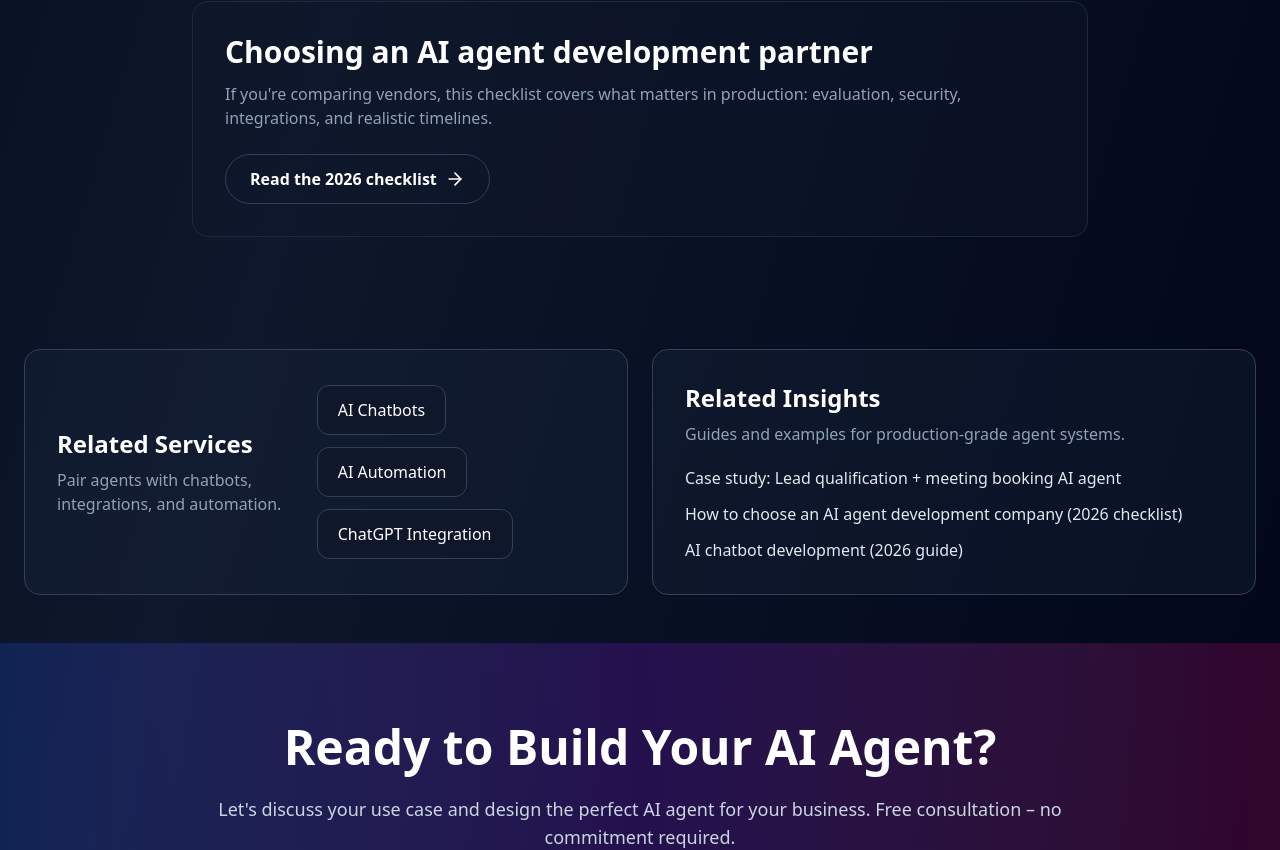
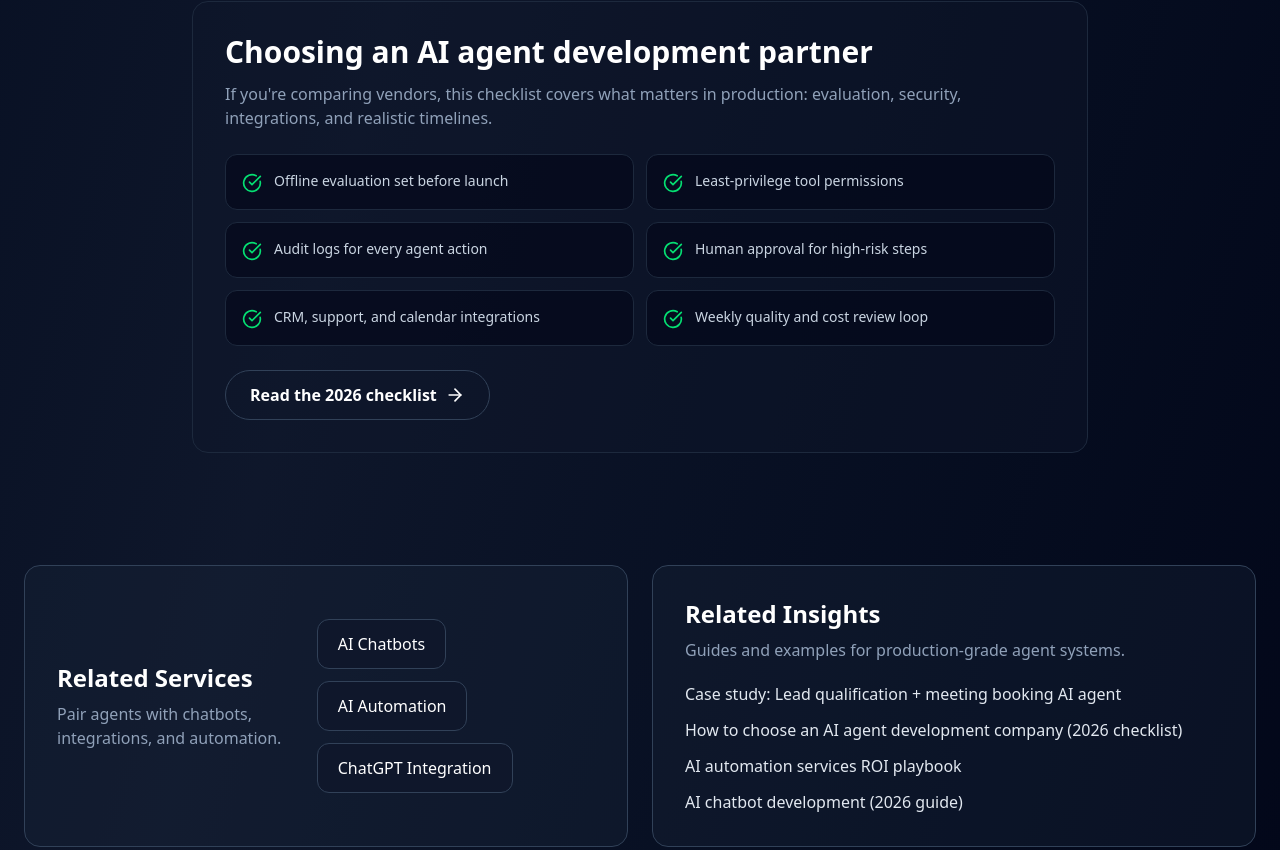
Before and after one commit to ethansure/thexu-studio, a Next.js app: page /ai-agents in a window 1280 px wide. Shown: the part 3157-4007 px from the top of the page. Built offline with nearby package versions, Linux system fonts and the light colour scheme.

Commit message:
seo: strengthen ai agents service page

```diff
--- a/src/app/ai-agents/AIAgentsClient.tsx
+++ b/src/app/ai-agents/AIAgentsClient.tsx
@@ -303,6 +303,21 @@ export default function AIAgentsClient() {
               If you&apos;re comparing vendors, this checklist covers what matters in production: evaluation,
               security, integrations, and realistic timelines.
             </p>
+            <div className="mt-6 grid gap-3 md:grid-cols-2">
+              {[
+                'Offline evaluation set before launch',
+                'Least-privilege tool permissions',
+                'Audit logs for every agent action',
+                'Human approval for high-risk steps',
+                'CRM, support, and calendar integrations',
+                'Weekly quality and cost review loop',
+              ].map((item) => (
+                <div key={item} className="flex items-start gap-3 rounded-xl border border-slate-800 bg-slate-950/60 p-4">
+                  <CheckCircle className="mt-0.5 h-5 w-5 flex-shrink-0 text-green-400" />
+                  <span className="text-sm text-slate-300">{item}</span>
+                </div>
+              ))}
+            </div>
             <div className="mt-6">
               <Link
                 href="/insights/ai-agent-development-company"
@@ -356,6 +371,9 @@ export default function AIAgentsClient() {
               <Link href="/insights/ai-agent-development-company" className="text-slate-200 hover:text-white transition">
                 How to choose an AI agent development company (2026 checklist)
               </Link>
+              <Link href="/insights/ai-automation-services" className="text-slate-200 hover:text-white transition">
+                AI automation services ROI playbook
+              </Link>
               <Link href="/insights/ai-chatbot-development" className="text-slate-200 hover:text-white transition">
                 AI chatbot development (2026 guide)
               </Link>
--- a/src/app/ai-agents/page.tsx
+++ b/src/app/ai-agents/page.tsx
@@ -34,6 +34,8 @@ export default function AIAgentsPage() {
       {
         '@type': 'Service',
         name: 'AI Agent Development & Optimization',
+        description:
+          'Custom AI agent development for tool-using workflows, multi-agent orchestration, evaluation, security, integrations, and production rollout.',
         provider: {
           '@type': 'Organization',
           name: 'Xu Studio',
@@ -42,6 +44,65 @@ export default function AIAgentsPage() {
         areaServed: 'Worldwide',
         serviceType: 'AI agent development',
         url: pageUrl,
+        hasOfferCatalog: {
+          '@type': 'OfferCatalog',
+          name: 'AI agent development services',
+          itemListElement: [
+            {
+              '@type': 'Offer',
+              itemOffered: {
+                '@type': 'Service',
+                name: 'Custom AI agent development',
+                description: 'Design and build AI agents that use tools, APIs, retrieval, approvals, and business systems.',
+              },
+            },
+            {
+              '@type': 'Offer',
+              itemOffered: {
+                '@type': 'Service',
+                name: 'AI agent evaluation and guardrails',
+                description: 'Add test sets, audit logs, approval flows, least-privilege tools, and regression checks.',
+              },
+            },
+            {
+              '@type': 'Offer',
+              itemOffered: {
+                '@type': 'Service',
+                name: 'Multi-agent workflow automation',
+                description: 'Coordinate multiple agents for lead routing, reporting, support, operations, and internal workflows.',
+              },
+            },
+          ],
+        },
+      },
+      {
+        '@type': 'FAQPage',
+        mainEntity: [
+          {
+            '@type': 'Question',
+            name: 'What does an AI agent development company build?',
+            acceptedAnswer: {
+              '@type': 'Answer',
+              text: 'An AI agent development company builds systems that can reason through a task, call tools or APIs, retrieve business data, ask for human approval when needed, and complete workflows with logs and evaluation.',
+            },
+          },
+          {
+            '@type': 'Question',
+            name: 'How is an AI agent different from an AI chatbot?',
+            acceptedAnswer: {
+              '@type': 'Answer',
+              text: 'An AI chatbot mainly answers questions or guides a conversation. An AI agent can also take controlled actions across tools, such as updating CRM records, creating tickets, qualifying leads, scheduling meetings, or generating reports.',
+            },
+          },
+          {
+            '@type': 'Question',
+            name: 'What should a production AI agent include?',
+            acceptedAnswer: {
+              '@type': 'Answer',
+              text: 'A production AI agent should include tool permissions, audit logs, evaluation tests, monitoring, human approval for risky actions, prompt-injection defenses, and clear success metrics.',
+            },
+          },
+        ],
       },
       {
         '@type': 'BreadcrumbList',
```
